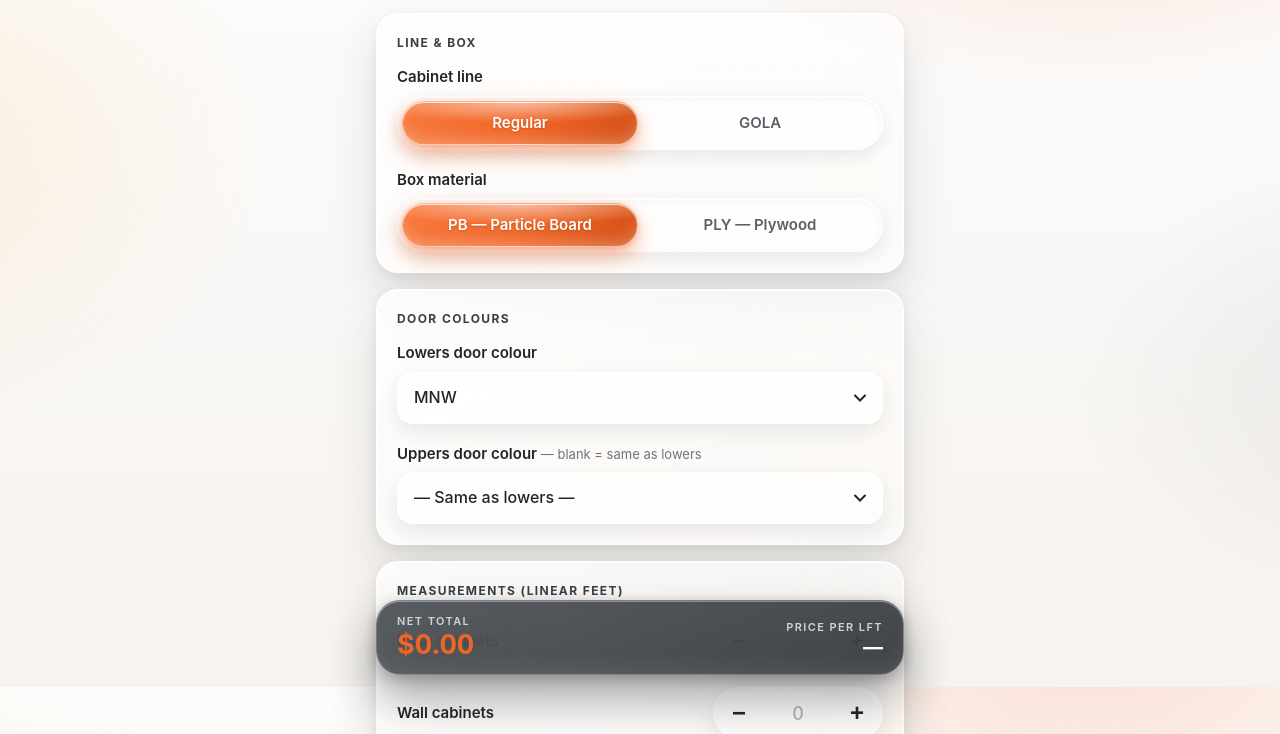
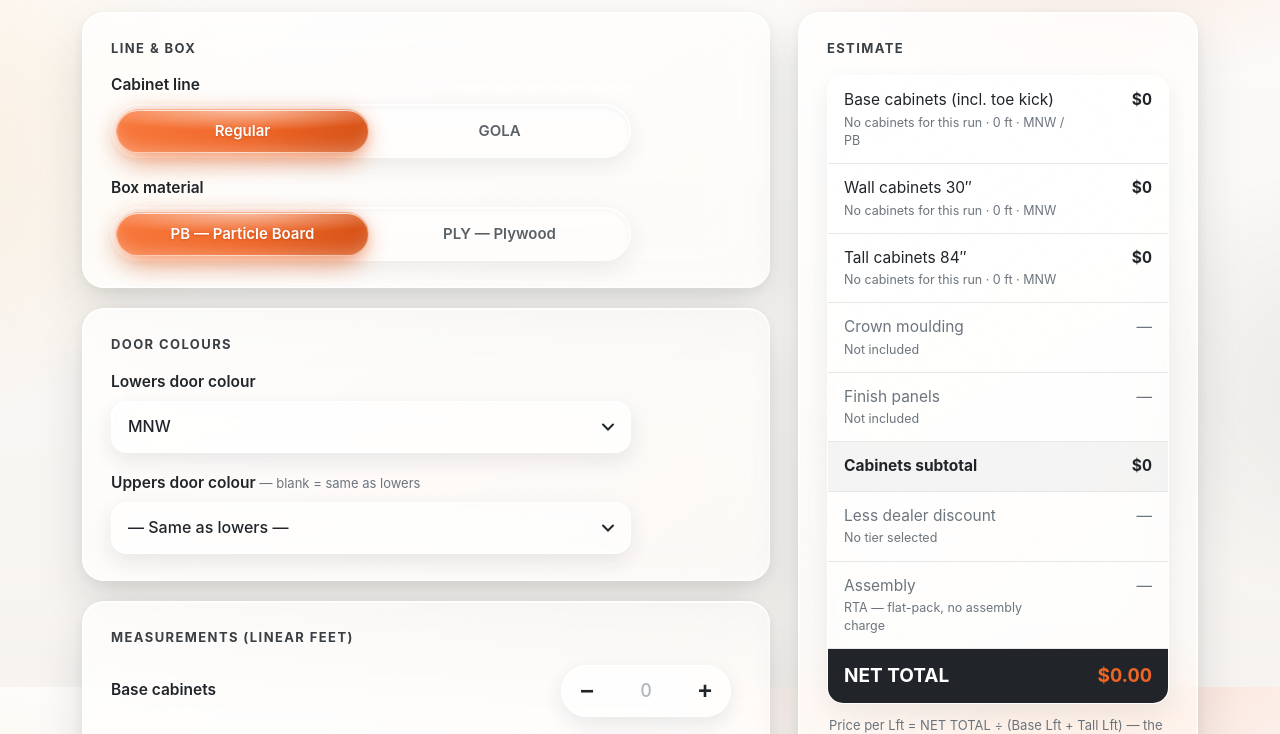
Before and after one commit to oppeincabinetry/oppein-calculator, a plain HTML site: page index.html in a window 1280 px wide. Shown: the part 113-847 px from the top of the page. Drawn offline with Linux system fonts and the light colour scheme.

Commit message:
Soft feathered pill shadows (no clipping) + desktop two-column layout

```diff
--- a/index.html
+++ b/index.html
@@ -11,9 +11,6 @@
     <meta name="apple-mobile-web-app-status-bar-style" content="black" />
     <link rel="icon" href="data:," />
     <title>OPPEIN Kitchen Calculator</title>
-<link rel="apple-touch-icon" href="apple-touch-icon.png" />
-<link rel="icon" type="image/png" sizes="192x192" href="icon-192.png" />
-<link rel="icon" type="image/png" sizes="64x64" href="favicon.png" />
     <style>
       :root {
         --orange: #EF6526;
@@ -78,14 +75,24 @@
 
       /* Segmented controls — Liquid Glass track, ONE glass pill that SLIDES to the selection (iOS-style) */
       .seg {
-        position: relative;
+        position: relative; overflow: visible;
         display: flex; gap: 4px; padding: 4px;
-        background: linear-gradient(180deg, rgba(255,255,255,.55), rgba(255,255,255,.34));
-        -webkit-backdrop-filter: blur(22px) saturate(1.9);
-        backdrop-filter: blur(22px) saturate(1.9);
+        background: linear-gradient(180deg, rgba(255,255,255,.62), rgba(255,255,255,.40));
         border: 1px solid rgba(255,255,255,.95);
-        box-shadow: inset 0 1px 0 rgba(255,255,255,1), inset 0 -8px 16px -10px rgba(255,255,255,.9), inset 0 2px 6px rgba(33,37,41,.05), 0 6px 18px rgba(33,37,41,.09);
+        box-shadow: inset 0 1px 0 rgba(255,255,255,1), inset 0 -8px 16px -10px rgba(255,255,255,.9), inset 0 2px 6px rgba(33,37,41,.05), 0 8px 22px rgba(33,37,41,.08);
         border-radius: 999px;
+      }
+      /* Soft halo behind the pill — a blurred element, not a box-shadow, so the
+         glow is generated by the blur itself and feathers to transparent on
+         every side with no hard clip edge in any engine. */
+      .seg-glow {
+        position: absolute; top: 4px; bottom: 4px; left: 0; width: 0;
+        border-radius: 999px; pointer-events: none; z-index: 0; opacity: 0;
+        background: linear-gradient(135deg, #F97B3F 0%, var(--orange) 60%, var(--orange-dark) 100%);
+        filter: blur(13px); -webkit-filter: blur(13px);
+        transform-origin: center;
+        transition: transform .58s cubic-bezier(.30,1.45,.38,1), width .58s cubic-bezier(.30,1.45,.38,1), opacity .25s ease;
+        will-change: transform, width;
       }
       .seg-pill {
         position: absolute; top: 4px; bottom: 4px; left: 0; width: 0;
@@ -93,14 +100,12 @@
         background:
           radial-gradient(120% 90% at 50% 0%, rgba(255,255,255,.55) 0%, rgba(255,255,255,0) 55%),
           linear-gradient(135deg, #F97B3F 0%, var(--orange) 55%, var(--orange-dark) 100%);
-        -webkit-backdrop-filter: blur(6px) saturate(1.6);
-        backdrop-filter: blur(6px) saturate(1.6);
         border: 1px solid rgba(255,255,255,.5);
-        box-shadow: 0 10px 22px rgba(239,101,38,.42), 0 2px 6px rgba(239,101,38,.3), inset 0 1px 0 rgba(255,255,255,.75), inset 0 -10px 18px -8px rgba(255,255,255,.35);
+        box-shadow: 0 8px 24px rgba(239,101,38,.22), 0 3px 10px rgba(239,101,38,.16), inset 0 1px 0 rgba(255,255,255,.75), inset 0 -10px 18px -8px rgba(255,255,255,.35);
         transition: transform .58s cubic-bezier(.30,1.45,.38,1), width .58s cubic-bezier(.30,1.45,.38,1), opacity .25s ease;
         will-change: transform, width;
       }
-      .seg.no-anim .seg-pill { transition: none; }
+      .seg.no-anim .seg-pill, .seg.no-anim .seg-glow { transition: none; }
       .seg button {
         position: relative; z-index: 1;
         flex: 1 1 0; appearance: none; border: 0; border-radius: 999px;
@@ -167,10 +172,14 @@
       /* Panel option rows */
       .panels-collapse { display: grid; grid-template-rows: 0fr; opacity: 0; visibility: hidden; transition: grid-template-rows .32s cubic-bezier(.4,0,.2,1), opacity .24s ease, visibility 0s linear .32s; }
       .panels-collapse.open { grid-template-rows: 1fr; opacity: 1; visibility: visible; transition: grid-template-rows .32s cubic-bezier(.4,0,.2,1), opacity .24s ease, visibility 0s; }
-      .panels-collapse-inner { overflow: hidden; min-height: 0; }
-      .panel-row { padding: 16px 0; border-top: 1px solid var(--line); }
-      .panels-collapse-inner .panel-row:first-child { border-top: 0; padding-top: 4px; }
-      .panel-row:last-child { padding-bottom: 0; }
+      /* overflow:hidden is required for the expand animation, so the clip box is
+         grown with padding and pulled back with matching negative margins —
+         content sits exactly where it did, but pill glows gain ~26px of room
+         to fade out before they can reach the clip edge. */
+      .panels-collapse-inner { overflow: hidden; min-height: 0; padding: 26px 14px 30px; margin: -26px -14px -30px; }
+      .panel-row { padding: 20px 0; border-top: 1px solid var(--line); }
+      .panels-collapse-inner .panel-row:first-child { border-top: 0; padding-top: 6px; }
+      .panel-row:last-child { padding-bottom: 6px; }
       .panel-head { display: grid; grid-template-columns: 1fr minmax(132px, 168px); gap: 16px; align-items: center; }
       .panel-head .field-label { margin: 0; }
       .panel-qty { display: grid; grid-template-columns: 1fr auto; column-gap: 16px; align-items: center; margin-top: 12px; }
@@ -217,7 +226,7 @@
       .actions button.primary {
         background: linear-gradient(135deg, #F97B3F 0%, var(--orange) 55%, var(--orange-dark) 100%);
         border-color: transparent; color: #fff;
-        box-shadow: 0 10px 22px rgba(239,101,38,.38), inset 0 1px 0 rgba(255,255,255,.65), inset 0 -10px 18px -8px rgba(255,255,255,.3);
+        box-shadow: 0 12px 28px rgba(239,101,38,.30), inset 0 1px 0 rgba(255,255,255,.65), inset 0 -10px 18px -8px rgba(255,255,255,.3);
       }
       .actions button:active { transform: scale(.97); }
       .copied { text-align: center; color: var(--good); font-size: 14px; min-height: 20px; margin: 10px 0 0; }
@@ -231,7 +240,7 @@
         backdrop-filter: blur(30px) saturate(1.7);
         border: 1px solid rgba(255,255,255,.28);
         border-radius: 24px;
-        box-shadow: 0 24px 48px rgba(33,37,41,.4), 0 4px 14px rgba(33,37,41,.25), inset 0 1px 0 rgba(255,255,255,.35), inset 0 -14px 28px -18px rgba(255,255,255,.18);
+        box-shadow: 0 18px 44px rgba(33,37,41,.34), 0 4px 16px rgba(33,37,41,.20), inset 0 1px 0 rgba(255,255,255,.35), inset 0 -14px 28px -18px rgba(255,255,255,.18);
         color: #fff; line-height: 1.25; padding: 14px 20px;
       }
       .summary-inner { display: flex; align-items: flex-end; justify-content: space-between; gap: 16px; }
@@ -273,9 +282,55 @@
       @keyframes splash-fill { from { width: 0; } to { width: 100%; } }
       @media (prefers-reduced-motion: reduce) {
         .splash-bar i { animation-duration: .2s; }
-        .seg-pill { transition: none; }
+        .seg-pill, .seg-glow { transition: none; }
         .seg button, .stepper button, .actions button { transition: none; }
         html { scroll-behavior: auto; }
+      }
+
+      /* ---------- Desktop (≥900px): two-column composition ----------
+         Input cards flow down the left column; the estimate becomes a
+         sticky summary panel on the right and the floating total bar
+         is retired (the NET total already lives in the breakdown). */
+      @media (min-width: 900px) {
+        body { padding-bottom: 48px; }
+        .wrap {
+          max-width: 1180px; padding: 0 32px 16px;
+          display: grid; grid-template-columns: minmax(0, 1fr) 400px;
+          column-gap: 28px; align-items: start;
+        }
+        .app-header { grid-column: 1 / -1; padding-top: calc(26px + env(safe-area-inset-top)); }
+        .header-logo { height: 42px; }
+        h1 { font-size: 27px; }
+        .sub { font-size: 15px; }
+        section.card { margin: 20px 0 0; padding: 26px 28px; }
+        h2 { font-size: 13px; margin-bottom: 18px; }
+        .field-label { font-size: 15.5px; }
+        /* Controls keep a natural size — never stretched full-bleed */
+        .seg { max-width: 520px; }
+        .panel-head .seg { max-width: none; }
+        select { max-width: 520px; }
+        .measure { max-width: 620px; }
+        .card-estimate {
+          grid-column: 2; grid-row: 2 / span 6;
+          position: sticky; top: 24px; align-self: start;
+        }
+        .breakdown td { padding: 13px 16px; font-size: 15.5px; }
+        .breakdown tr.net td { font-size: 19px; }
+        .summary { display: none; }
+      }
+      @media (min-width: 900px) and (prefers-reduced-motion: reduce) {
+        .card-estimate { position: static; }
+      }
+
+      /* Mouse hover states (touch layouts unaffected) */
+      @media (hover: hover) and (pointer: fine) {
+        .seg button:hover { color: var(--ink); background: rgba(255,255,255,.5); }
+        .seg button[aria-pressed="true"]:hover { color: #fff; background: transparent; }
+        .seg button:disabled:hover { color: var(--muted); background: transparent; }
+        .stepper button:hover { background: rgba(239,101,38,.10); }
+        select:hover { box-shadow: inset 0 1px 0 rgba(255,255,255,1), inset 0 -10px 20px -14px rgba(255,255,255,.9), 0 10px 24px rgba(33,37,41,.13); }
+        .actions button:hover { transform: translateY(-1px); box-shadow: inset 0 1px 0 rgba(255,255,255,1), 0 12px 26px rgba(33,37,41,.14); }
+        .actions button.primary:hover { box-shadow: 0 16px 34px rgba(239,101,38,.36), inset 0 1px 0 rgba(255,255,255,.65), inset 0 -10px 18px -8px rgba(255,255,255,.3); }
       }
     </style>
   </head>
@@ -503,7 +558,7 @@
         </div>
       </section>
 
-      <section class="card" aria-labelledby="h-estimate">
+      <section class="card card-estimate" aria-labelledby="h-estimate">
         <h2 id="h-estimate">Estimate</h2>
         <div class="breakdown">
           <table>
@@ -561,13 +616,19 @@
       function segLayout(seg, animate) {
         if (!seg) return;
         var pill = seg.querySelector(".seg-pill");
+        var glow = seg.querySelector(".seg-glow");
         var btn = seg.querySelector('button[aria-pressed="true"]');
         if (!pill) return;
-        if (!btn || btn.disabled) { pill.style.opacity = "0"; return; }
+        if (!btn || btn.disabled) { pill.style.opacity = "0"; if (glow) glow.style.opacity = "0"; return; }
         if (animate === false) seg.classList.add("no-anim");
         pill.style.width = btn.offsetWidth + "px";
         pill.style.transform = "translateX(" + btn.offsetLeft + "px)";
         pill.style.opacity = "1";
+        if (glow) {
+          glow.style.width = btn.offsetWidth + "px";
+          glow.style.transform = "translateX(" + btn.offsetLeft + "px) translateY(7px) scale(.94)";
+          glow.style.opacity = ".5";
+        }
         if (animate === false) {
           void seg.offsetWidth;
           seg.classList.remove("no-anim");
@@ -580,10 +641,14 @@
       function segInit() {
         var segs = document.querySelectorAll(".seg");
         for (var i = 0; i < segs.length; i++) {
+          var glow = document.createElement("span");
+          glow.className = "seg-glow";
+          glow.setAttribute("aria-hidden", "true");
+          segs[i].insertBefore(glow, segs[i].firstChild);
           var pill = document.createElement("span");
           pill.className = "seg-pill";
           pill.setAttribute("aria-hidden", "true");
-          segs[i].insertBefore(pill, segs[i].firstChild);
+          segs[i].insertBefore(pill, segs[i].firstChild.nextSibling);
         }
         segLayoutAll(false);
       }
```
